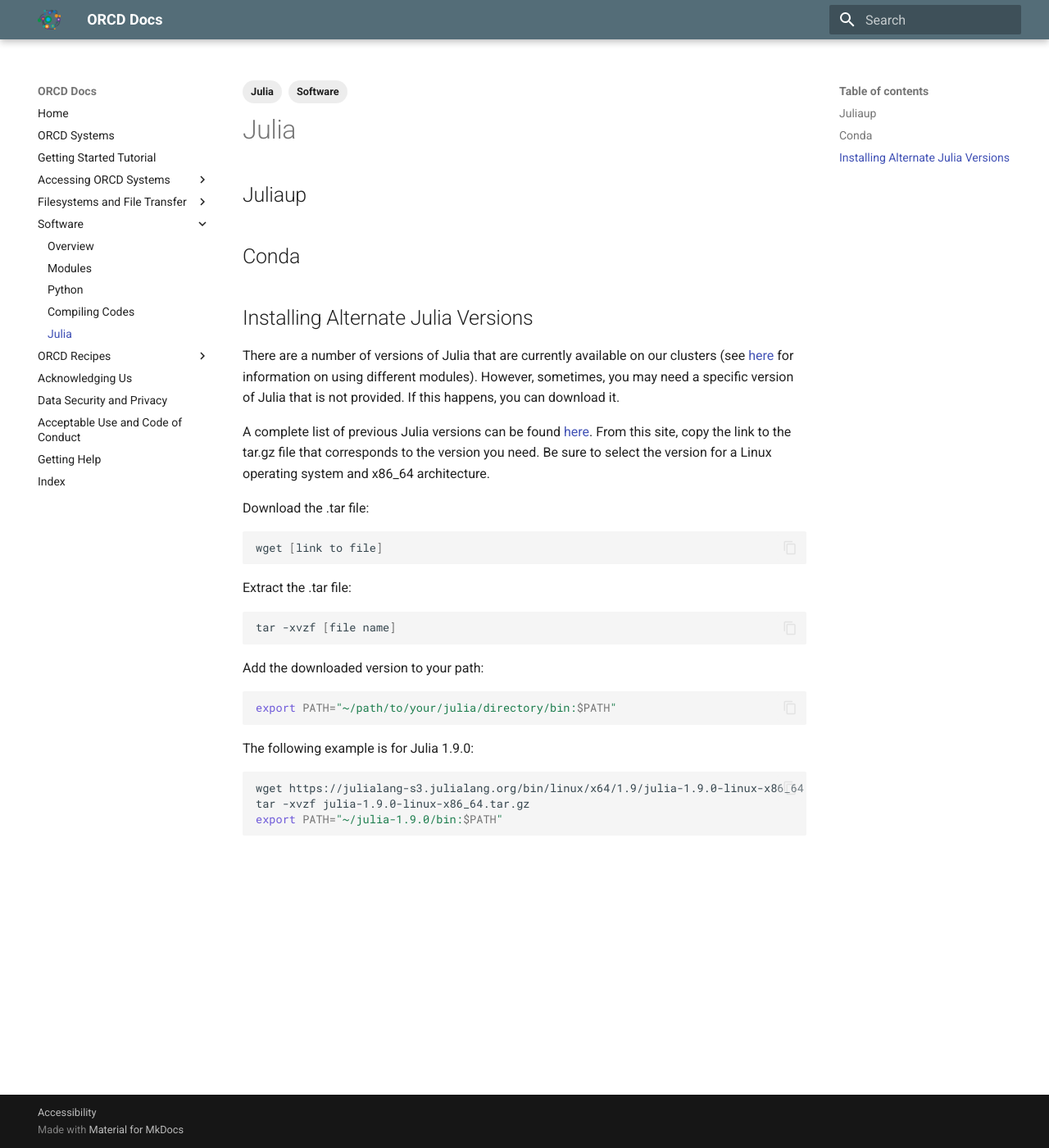
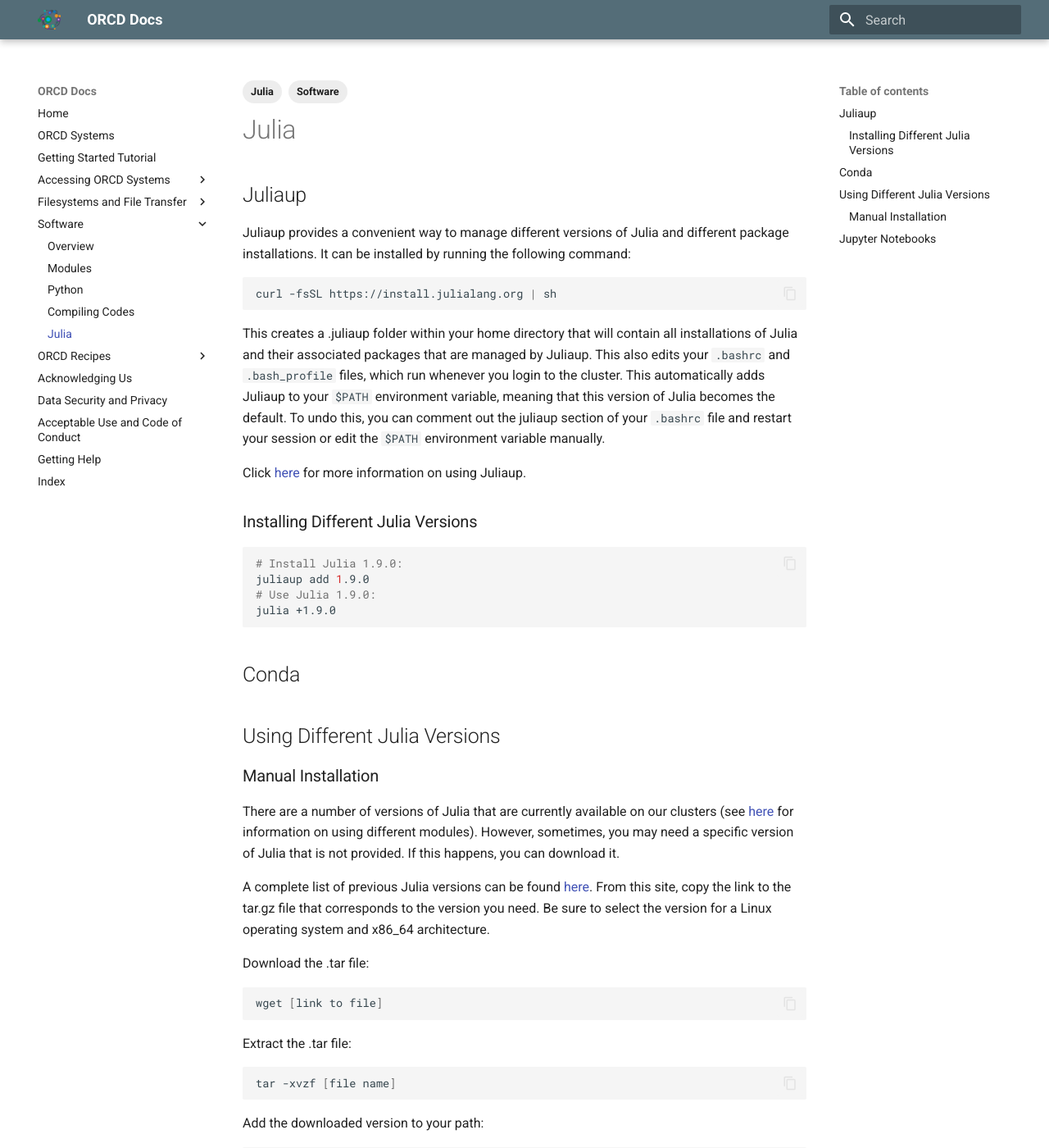
Before and after one commit to mit-orcd/orcd-docs-edit, an MkDocs documentation site: the page built from docs/software/julia.md, in a window 1280 px wide and 1400 px high. Shown: the whole window at 82% size. Built offline with MkDocs 1.6.1 and Material for MkDocs 9.7.7, drawn with Linux system fonts in a browser that asks for light colours.

Commit message:
adding juliaup install info

````diff
--- a/docs/software/julia.md
+++ b/docs/software/julia.md
@@ -8,9 +8,30 @@ tags:
 
 ## Juliaup
 
+Juliaup provides a convenient way to manage different versions of Julia and different package installations. It can be installed by running the following command:
+
+```bash
+curl -fsSL https://install.julialang.org | sh
+```
+
+This creates a .juliaup folder within your home directory that will contain all installations of Julia and their associated packages that are managed by Juliaup. This also edits your `.bashrc` and `.bash_profile` files, which run whenever you login to the cluster. This automatically adds Juliaup to your `$PATH` environment variable, meaning that this version of Julia becomes the default. To undo this, you can comment out the juliaup section of your `.bashrc` file and restart your session or edit the `$PATH` environment variable manually.
+
+Click [here](https://github.com/JuliaLang/juliaup) for more information on using Juliaup.
+
+### Installing Different Julia Versions
+
+```bash
+# Install Julia 1.9.0:
+juliaup add 1.9.0
+# Use Julia 1.9.0:
+julia +1.9.0
+```
+
 ## Conda
 
-## Installing Alternate Julia Versions
+## Using Different Julia Versions
+
+### Manual Installation
 
 There are a number of versions of Julia that are currently available on our clusters (see [here](modules.md) for information on using different modules). However, sometimes, you may need a specific version of Julia that is not provided. If this happens, you can download it.
 
@@ -39,3 +60,5 @@ wget https://julialang-s3.julialang.org/bin/linux/x64/1.9/julia-1.9.0-linux-x86_
 tar -xvzf julia-1.9.0-linux-x86_64.tar.gz
 export PATH="~/julia-1.9.0/bin:$PATH"
 ```
+
+## Jupyter Notebooks
````
